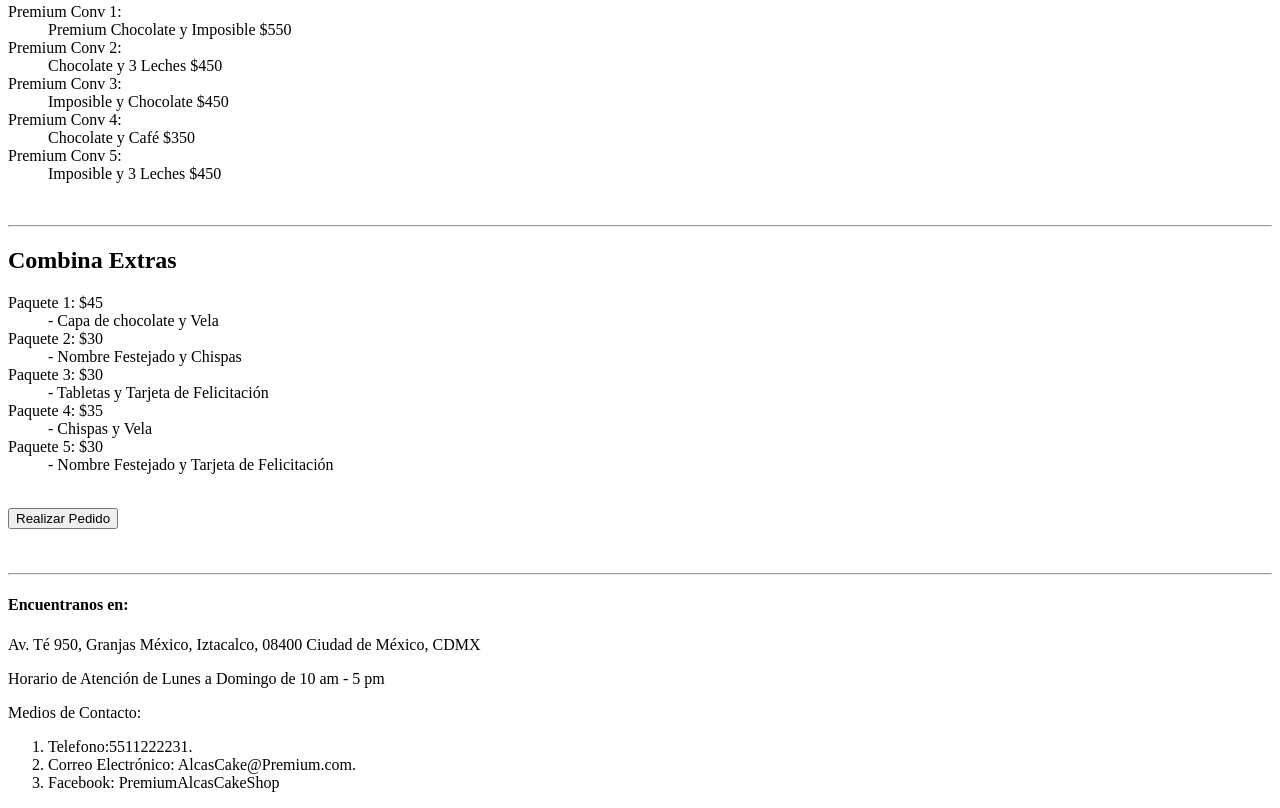
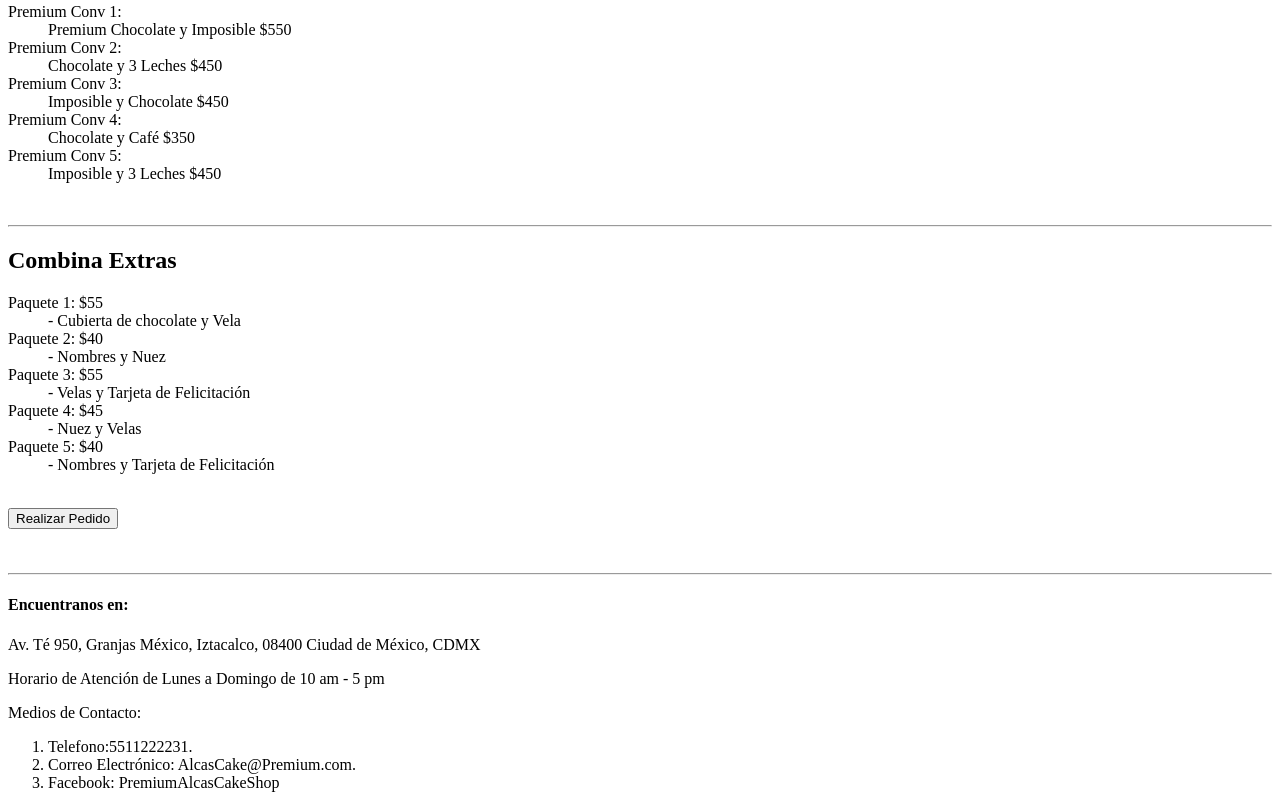
Before and after one commit to AlcazarJorge/Frontend-LaunchX, a plain HTML site: page S2-Primer vuelo/Alca's Page/index.html in a window 1280 px wide. Shown: the part 936-1744 px from the top of the page. Drawn offline with Linux system fonts and the light colour scheme; files whose address does not match are found by name.

Commit message:
Update index.html

```diff
--- a/S2-Primer vuelo/Alca's Page/index.html
+++ b/S2-Primer vuelo/Alca's Page/index.html
@@ -48,16 +48,16 @@
 
     <h2>Combina Extras</h2>
     <dl>
-        <dt>Paquete 1: $45 </dt>
-        <dd>- Capa de chocolate y Vela </dd>
-        <dt>Paquete 2: $30 </dt>
-        <dd>- Nombre Festejado y Chispas </dd>
-        <dt>Paquete 3: $30 </dt>
-        <dd>- Tabletas y Tarjeta de Felicitación </dd>
-        <dt>Paquete 4: $35 </dt>
-        <dd>- Chispas y Vela </dd>
-        <dt>Paquete 5: $30 </dt>
-        <dd>- Nombre Festejado y Tarjeta de Felicitación </dd>
+        <dt>Paquete 1: $55 </dt>
+        <dd>- Cubierta de chocolate y Vela </dd>
+        <dt>Paquete 2: $40 </dt>
+        <dd>- Nombres y Nuez </dd>
+        <dt>Paquete 3: $55 </dt>
+        <dd>- Velas y Tarjeta de Felicitación </dd>
+        <dt>Paquete 4: $45 </dt>
+        <dd>- Nuez y Velas </dd>
+        <dt>Paquete 5: $40 </dt>
+        <dd>- Nombres y Tarjeta de Felicitación </dd>
     </dl> <br>
 
     <a href="pedido.html" >
```
